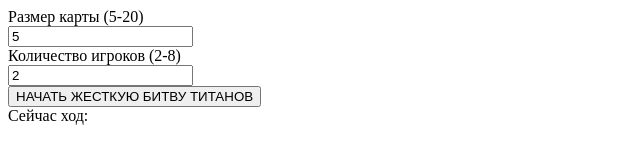
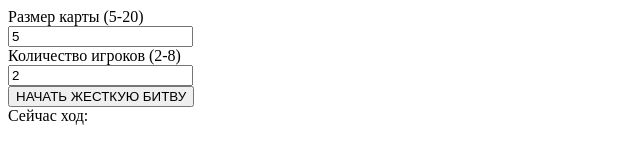
Before and after one commit to I-Senya0000-I/SUBIRE, a plain HTML site: page index.html in a window 1280 px wide. Shown: the whole page, without its empty margins (0-640 px from the left). Drawn offline with Linux system fonts and the light colour scheme.

Commit message:
renamed:    game.html -> index.html

```diff
--- a/game.html
+++ b/index.html
@@ -1,14 +1,14 @@
 <!DOCTYPE html>
 <html lang="ru">
     <head>
-        <title>Ну крч да</title>
+        <title>интересное и захватывающее название игры</title>
     </head>
     <body>
         <label>Размер карты (5-20)</label><br>
         <input id="mapSize", width="100px", height="100px", type="number", placeholder="5-20"/><br>
         <label>Количество игроков (2-8)</label><br>
         <input id="players", width="100px", height="100px", type="number", placeholder="2-11"/><br>
-        <button id="start">НАЧАТЬ ЖЕСТКУЮ БИТВУ ТИТАНОВ</button><br>
+        <button id="start">НАЧАТЬ ЖЕСТКУЮ БИТВУ</button><br>
         <label>Сейчас ход: </label> <div id="mark"></div>
         <div id="mapSpace"></div>
     </body>
```
